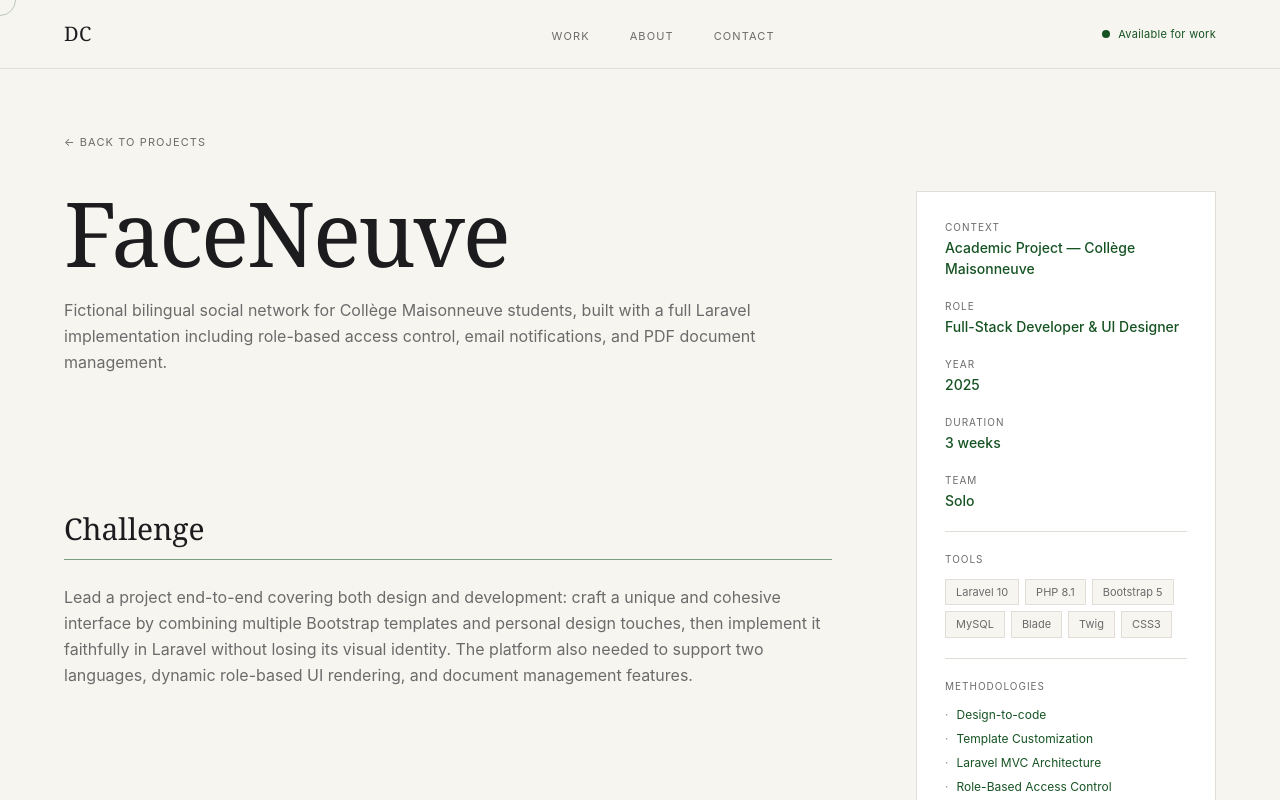
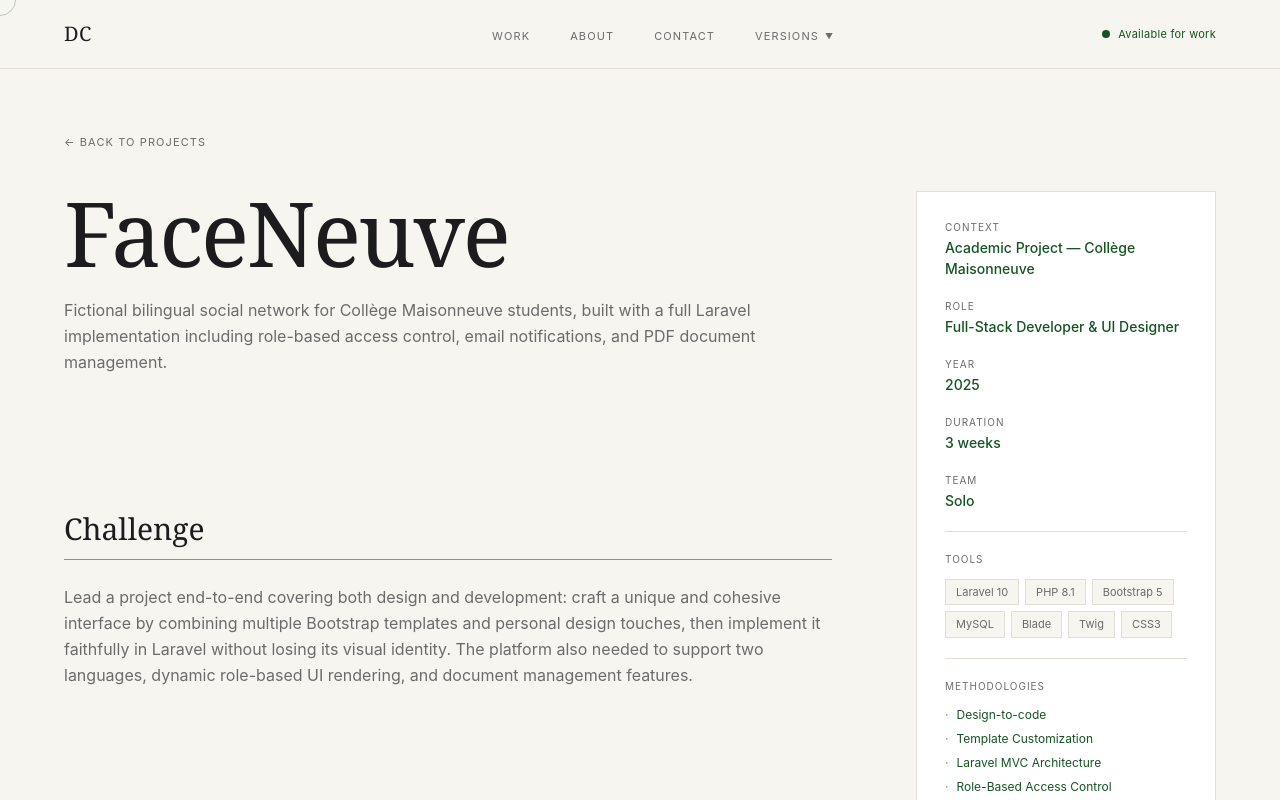
Before and after one commit to Daniloncc/Danilo, a React (Vite) app: page /project/faceneuve in a window 1280 px wide. Shown: the top 800 px of the page. Built offline with nearby package versions, Linux system fonts and the light colour scheme.

Commit message:
Adapter z-index

```diff
--- a/src/components/NavHome.jsx
+++ b/src/components/NavHome.jsx
@@ -1,9 +1,27 @@
-import { useState } from "react";
+import { useState, useRef, useEffect } from "react";
 import { motion, AnimatePresence } from "framer-motion";
 import Logo from "../components/LogoHome";
 
+const versions = [
+  { label: "Industrial Designer", href: "/industrial" },
+  { label: "Dentist", href: "/dentist" },
+];
+
 export default function Navbar() {
   const [open, setOpen] = useState(false);
+  const [dropdownOpen, setDropdownOpen] = useState(false);
+  const dropdownRef = useRef(null);
+
+  // Ferme le dropdown si on clique ailleurs
+  useEffect(() => {
+    const handler = (e) => {
+      if (dropdownRef.current && !dropdownRef.current.contains(e.target)) {
+        setDropdownOpen(false);
+      }
+    };
+    document.addEventListener("mousedown", handler);
+    return () => document.removeEventListener("mousedown", handler);
+  }, []);
 
   return (
     <nav className="fixed top-0 left-0 right-0 z-2 bg-[#F7F5F0] border-b border-[#E2DDD6]">
@@ -11,7 +29,7 @@ export default function Navbar() {
         <Logo />
 
         {/* Desktop links */}
-        <ul className="hidden md:flex gap-10 list-none">
+        <ul className="hidden md:flex gap-10 list-none items-center">
           {["Work", "About", "Contact"].map((item) => (
             <li key={item}>
               <a
@@ -22,6 +40,47 @@ export default function Navbar() {
               </a>
             </li>
           ))}
+
+          {/* Desktop dropdown */}
+          <li className="relative mt-1" ref={dropdownRef}>
+            <button
+              onClick={() => setDropdownOpen(!dropdownOpen)}
+              className="flex items-center gap-1.5 text-[11px] uppercase tracking-widest text-[#6B6B6B] hover:text-[#7A9E7E] transition-colors duration-200"
+            >
+              Versions
+              <motion.span
+                animate={{ rotate: dropdownOpen ? 180 : 0 }}
+                transition={{ duration: 0.2 }}
+                className="text-[8px]"
+              >
+                ▼
+              </motion.span>
+            </button>
+
+            <AnimatePresence>
+              {dropdownOpen && (
+                <motion.ul
+                  initial={{ opacity: 0, y: -6 }}
+                  animate={{ opacity: 1, y: 0 }}
+                  exit={{ opacity: 0, y: -6 }}
+                  transition={{ duration: 0.2, ease: [0.22, 1, 0.36, 1] }}
+                  className="absolute top-full right-0 mt-3 bg-[#F7F5F0] border border-[#E2DDD6] list-none min-w-[180px] shadow-sm"
+                >
+                  {versions.map((v) => (
+                    <li key={v.label}>
+                      <a
+                        href={v.href}
+                        onClick={() => setDropdownOpen(false)}
+                        className="block px-5 py-3 text-[11px] uppercase tracking-widest text-[#6B6B6B] hover:text-[#7A9E7E] hover:bg-[#EDF2ED] transition-colors duration-200"
+                      >
+                        {v.label}
+                      </a>
+                    </li>
+                  ))}
+                </motion.ul>
+              )}
+            </AnimatePresence>
+          </li>
         </ul>
 
         {/* Desktop status */}
@@ -73,7 +132,28 @@ export default function Navbar() {
                   </a>
                 </li>
               ))}
+
+              {/* Mobile versions — affichés directement */}
+              <li>
+                <p className="text-[10px] uppercase tracking-widest text-[#C0BAB0] mb-3">
+                  Other Versions
+                </p>
+                <ul className="flex flex-col gap-4 list-none border-l border-[#E2DDD6] pl-4">
+                  {versions.map((v) => (
+                    <li key={v.label}>
+                      <a
+                        href={v.href}
+                        onClick={() => setOpen(false)}
+                        className="text-[13px] uppercase tracking-widest text-[#6B6B6B] hover:text-[#7A9E7E] transition-colors duration-200"
+                      >
+                        {v.label}
+                      </a>
+                    </li>
+                  ))}
+                </ul>
+              </li>
             </ul>
+
             <div className="flex items-center gap-2 text-[#165323] text-[11px] tracking-wide px-6 pb-6">
               <span className="w-2 h-2 rounded-full bg-[#165323] animate-pulse" />
               Available for work
```
